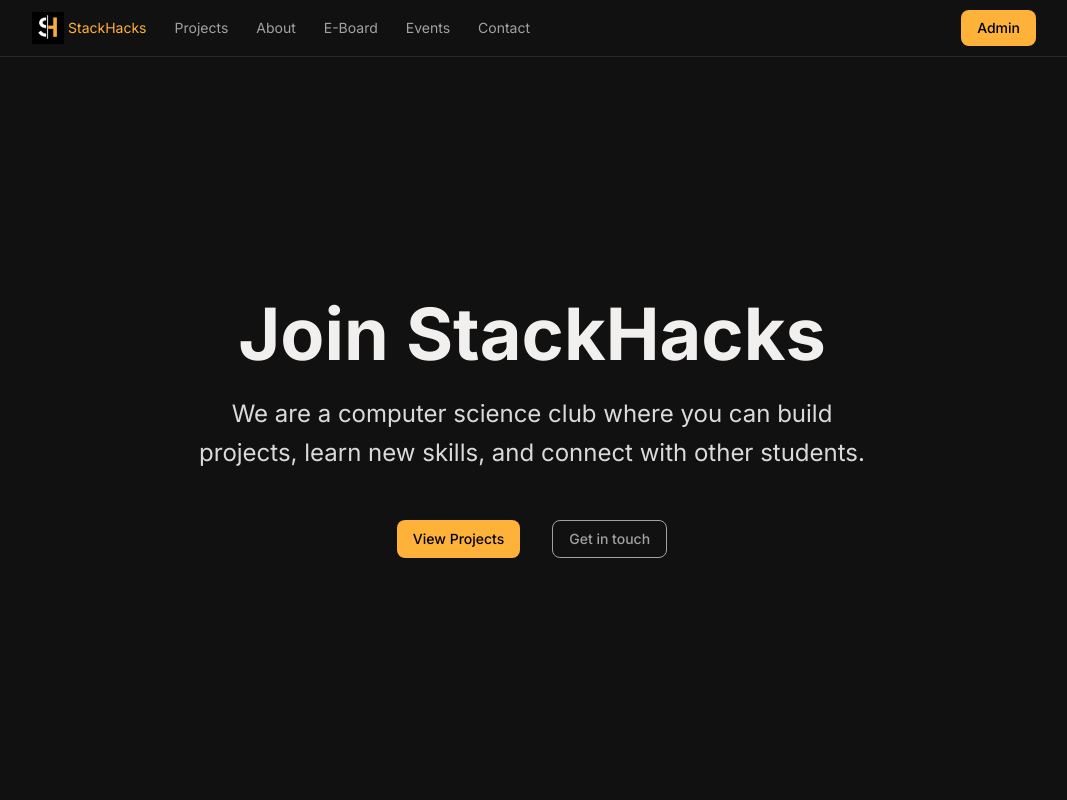
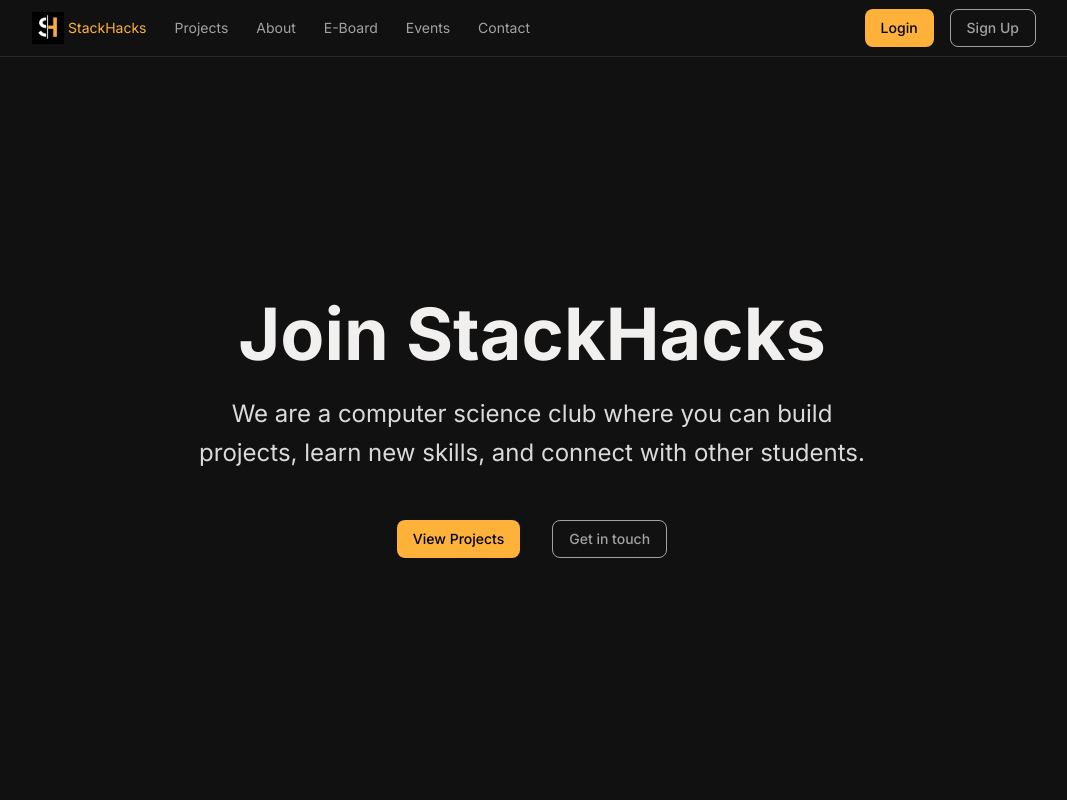
Before and after one commit to EKim06/Stackhacks, a React (Vite) app in the folder client/: page / in a window 1280 px wide. Shown: the top 800 px of the page, without its empty margins (108-1175 px from the left). Built offline with nearby package versions, Linux system fonts and the light colour scheme.

Commit message:
switch admin btn in navbar to login/signup

```diff
--- a/client/src/components/Navbar.jsx
+++ b/client/src/components/Navbar.jsx
@@ -23,7 +23,8 @@ const Navbar = () => {
             <Link to='/contact'>Contact</Link>
         </div>
         <div className='flex flex-row'>
-          <button className='btn-primary'> Admin </button>
+          <button className='btn-primary'> Login </button>
+          <button className='btn-secondary'> Sign Up </button>
         </div>
       </div>
 
```
